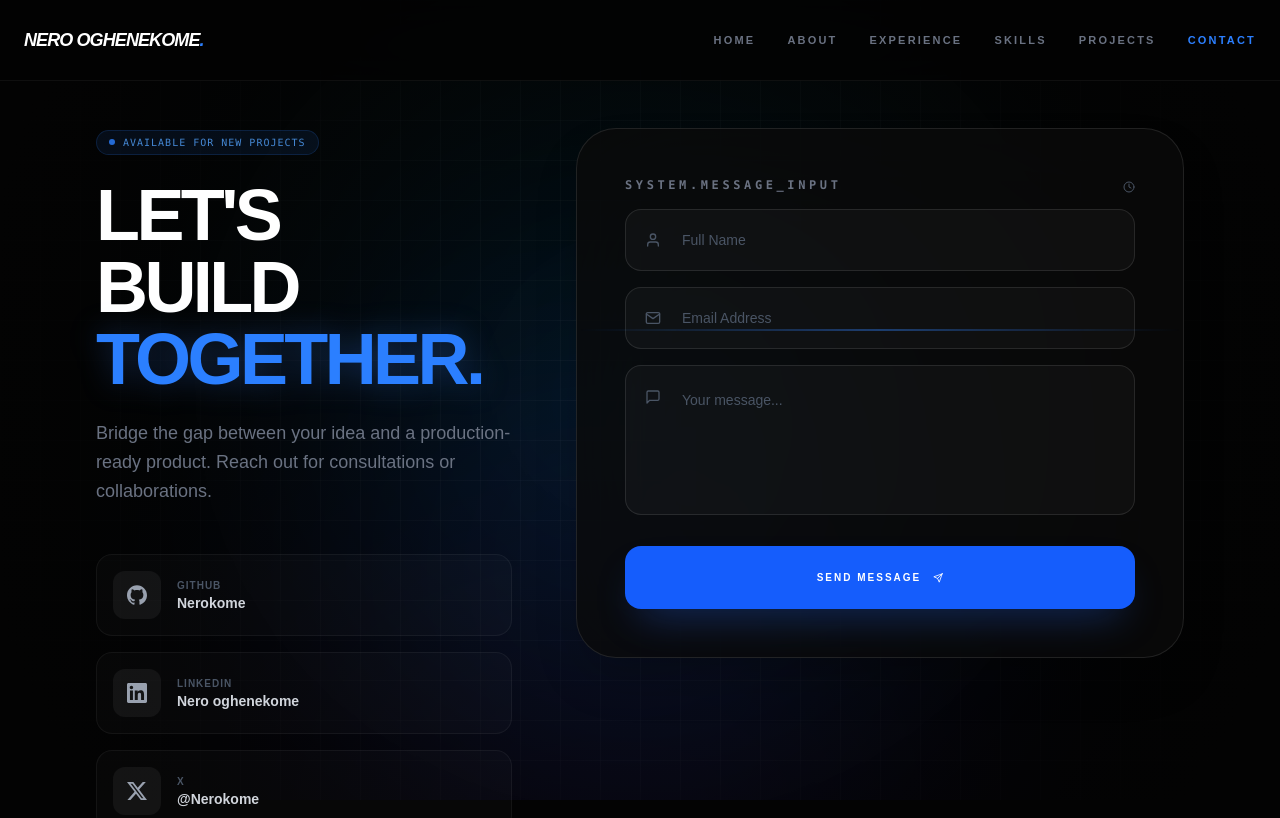
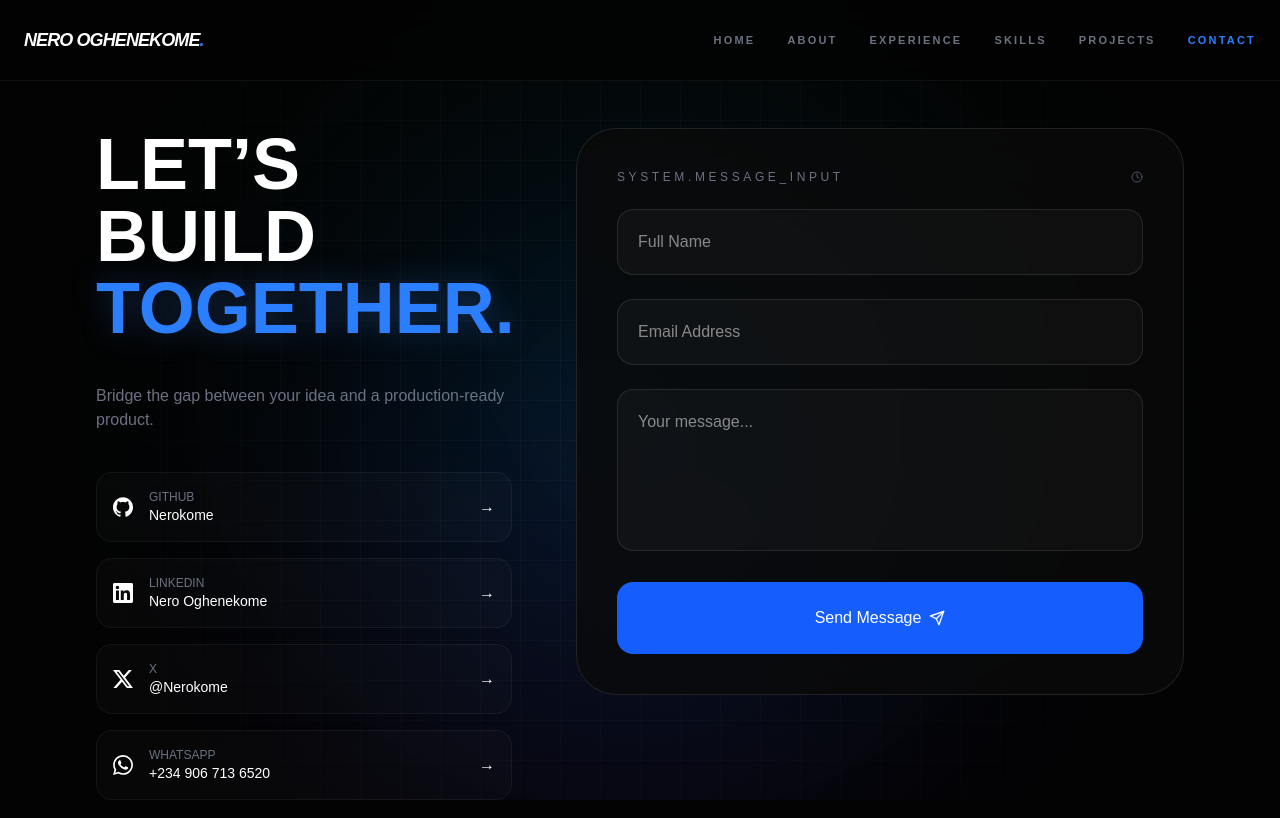
Before and after one commit to nerokome/Neroworld, a Next.js app: page /pages/contact in a window 1280 px wide. Shown: the top 818 px of the page. Built offline with nearby package versions, Linux system fonts and the light colour scheme.

Commit message:
fixed email

```diff
--- a/app/pages/contact/page.tsx
+++ b/app/pages/contact/page.tsx
@@ -3,166 +3,189 @@
 import React, { useState } from "react";
 import { motion, AnimatePresence } from "framer-motion";
 import { SiGithub, SiLinkedin, SiWhatsapp, SiX } from "react-icons/si";
-import { Toaster, toast } from "react-hot-toast";
-import { FiSend, FiUser, FiMail, FiMessageSquare, FiClock } from "react-icons/fi";
+import { toast } from "react-hot-toast";
+import {
+  FiSend,
+  FiUser,
+  FiMail,
+  FiMessageSquare,
+  FiClock,
+} from "react-icons/fi";
 
 const Page = () => {
   const [isSubmitting, setIsSubmitting] = useState(false);
-  const [formData, setFormData] = useState({ name: "", email: "", message: "" });
+  const [formData, setFormData] = useState({
+    name: "",
+    email: "",
+    message: "",
+  });
 
-  const handleChange = (e: React.ChangeEvent<HTMLInputElement | HTMLTextAreaElement>) => {
-    setFormData({ ...formData, [e.target.name]: e.target.value });
+  const handleChange = (
+    e: React.ChangeEvent<HTMLInputElement | HTMLTextAreaElement>
+  ) => {
+    const { name, value } = e.target;
+    setFormData((prev) => ({ ...prev, [name]: value }));
   };
 
   const handleSubmit = async (e: React.FormEvent) => {
     e.preventDefault();
+
+    const accessKey = process.env.NEXT_PUBLIC_WEB3FORMS_KEY;
+    if (!accessKey) {
+      toast.error("Form service unavailable.");
+      console.error("Missing NEXT_PUBLIC_WEB3FORMS_KEY");
+      return;
+    }
+
     setIsSubmitting(true);
-
     const toastId = toast.loading("Sending message...");
 
     try {
       const response = await fetch("https://api.web3forms.com/submit", {
         method: "POST",
-      headers: {
-        "Content-Type": "application/json",
-        Accept: "application/json",
-      },
+        headers: { "Content-Type": "application/json" },
         body: JSON.stringify({
-        access_key: process.env.NEXT_PUBLIC_WEB3FORMS_KEY,
+          access_key: accessKey,
           name: formData.name,
           email: formData.email,
           message: formData.message,
           subject: `New Portfolio Message from ${formData.name}`,
-        autoresponse: `
-Hi ${formData.name},
+          autoresponse: `Hi ${formData.name},
 
 Thanks for reaching out. I've received your message and will get back to you shortly.
 
-— Nero
-`,
+— Nero`,
         }),
       });
 
-    const result = await response.json();
-
-    if (!result.success) {
-      throw new Error("Submission failed");
+      if (!response.ok) {
+        throw new Error(`HTTP ${response.status}`);
       }
 
-    toast.success("Message sent. Check your email ✉️", { id: toastId });
+      const result = await response.json();
+      if (!result.success) {
+        throw new Error("Submission rejected");
+      }
+
+      toast.success("Message sent ", { id: toastId });
       setFormData({ name: "", email: "", message: "" });
-  } catch (error) {
-    console.error(error);
-    toast.error("Something went wrong. Try again.", { id: toastId });
+    } catch (err) {
+      console.error(err);
+      toast.error("Failed to send message.", { id: toastId });
     } finally {
       setIsSubmitting(false);
     }
   };
 
-
   return (
     <main className="relative min-h-screen bg-[#030303] text-white overflow-x-hidden">
 
+      <div className="fixed inset-0 z-0 overflow-hidden pointer-events-none">
 
-      <div className="fixed inset-0 z-0 overflow-hidden pointer-events-none">
         <div className="absolute inset-0 bg-[linear-gradient(to_right,#80808012_1px,transparent_1px),linear-gradient(to_bottom,#80808012_1px,transparent_1px)] bg-[size:40px_40px]" />
+
+
         <div className="absolute top-1/3 left-1/4 w-[600px] h-[600px] bg-blue-600/10 blur-[140px] rounded-full animate-pulse-slow" />
         <div className="absolute top-2/3 right-1/4 w-[700px] h-[700px] bg-purple-600/10 blur-[180px] rounded-full animate-pulse-slow" />
         <div className="absolute top-1/2 left-1/2 -translate-x-1/2 -translate-y-1/2 w-[800px] h-[800px] bg-cyan-500/10 blur-[160px] rounded-full animate-pulse-slow" />
+
+
         <div className="absolute inset-0 bg-[radial-gradient(circle,transparent_0%,#030303_90%)]" />
       </div>
-
       <section className="relative z-10 flex flex-col items-center justify-center min-h-screen px-6 md:px-24 py-32">
-        <div className="max-w-6xl w-full">
-
-          <div className="grid grid-cols-1 lg:grid-cols-12 gap-16">
-
+        <div className="max-w-6xl w-full grid grid-cols-1 lg:grid-cols-12 gap-16">
 
           <motion.div
             initial={{ opacity: 0, x: -50 }}
             animate={{ opacity: 1, x: 0 }}
-              className="lg:col-span-5 space-y-12"
+            className="lg:col-span-5 space-y-10"
           >
-              <div className="space-y-6">
-                <div className="inline-flex items-center gap-2 px-3 py-1 rounded-full bg-blue-500/10 border border-blue-500/20 text-blue-400 font-mono text-[10px] uppercase tracking-widest animate-pulse">
-                  <span className="w-1.5 h-1.5 rounded-full bg-blue-500" />
-                  Available for new projects
-                </div>
-
-                <h1 className="text-5xl md:text-7xl font-black tracking-tighter leading-none  uppercase">
-                  Let's <br /> Build <br /> <span className="text-blue-500 drop-shadow-[0_0_15px_rgba(59,130,246,0.3)]">Together.</span>
+            <h1 className="text-5xl md:text-7xl font-black uppercase leading-none">
+              Let’s <br />
+              Build <br />
+              <span className="text-blue-500 drop-shadow-[0_0_15px_rgba(59,130,246,0.3)]">
+                Together.
+              </span>
             </h1>
 
-                <p className="text-gray-500 text-lg max-w-md font-medium leading-relaxed">
-                  Bridge the gap between your idea and a production-ready product. Reach out for consultations or collaborations.
+            <p className="text-gray-500 max-w-md">
+              Bridge the gap between your idea and a production-ready product.
             </p>
-              </div>
 
-              <div className="grid grid-cols-1 gap-4">
+            <div className="space-y-4">
               {[
-                  { label: "Github", val: "Nerokome", icon: <SiGithub />, link: "https://github.com/Nerokome", color: "hover:border-white/40" },
-                  { label: "LinkedIn", val: "Nero oghenekome", icon: <SiLinkedin />, link: "https://www.linkedin.com/in/oghenero-oghenekome-997360259?utm_source=share&utm_campaign=share_via&utm_content=profile&utm_medium=ios_app", color: "hover:border-blue-500/40" },
-                  { label: "X ", val: "@Nerokome", icon: <SiX />, link: "https://x.com/nerokome?s=21&t=9eD6yL3-XMpKGdHtbYi4TA", color: "hover:border-white/60" },
-                  { label: "WhatsApp", val: "+234 09067136520", icon: <SiWhatsapp />, link: "https://wa.me/2349067136520", color: "hover:border-green-500/40" },
+                {
+                  label: "GitHub",
+                  val: "Nerokome",
+                  icon: <SiGithub />,
+                  link: "https://github.com/Nerokome",
+                },
+                {
+                  label: "LinkedIn",
+                  val: "Nero Oghenekome",
+                  icon: <SiLinkedin />,
+                  link:
+                    "https://www.linkedin.com/in/oghenero-oghenekome-997360259",
+                },
+                {
+                  label: "X",
+                  val: "@Nerokome",
+                  icon: <SiX />,
+                  link: "https://x.com/nerokome",
+                },
+                {
+                  label: "WhatsApp",
+                  val: "+234 906 713 6520",
+                  icon: <SiWhatsapp />,
+                  link: "https://wa.me/2349067136520",
+                },
               ].map((item, i) => (
-                  <motion.a
+                <a
                   key={i}
                   href={item.link}
                   target="_blank"
-                    whileHover={{ x: 10 }}
-                    className={`flex items-center justify-between p-4 bg-white/[0.02] border border-white/5 rounded-2xl transition-all duration-300 ${item.color} group`}
+                  className="flex items-center justify-between p-4 bg-white/[0.02] border border-white/5 rounded-2xl hover:border-white/40 transition"
                 >
                   <div className="flex items-center gap-4">
-                      <div className="w-12 h-12 rounded-xl bg-white/5 flex items-center justify-center text-xl text-gray-400 group-hover:scale-110 transition-transform">
-                        {item.icon}
-                      </div>
+                    <div className="text-xl">{item.icon}</div>
                     <div>
-                        <p className="text-[10px] font-bold text-gray-600 uppercase tracking-widest">{item.label}</p>
-                        <p className="text-sm font-semibold text-gray-300">{item.val}</p>
+                      <p className="text-xs text-gray-500 uppercase">
+                        {item.label}
+                      </p>
+                      <p className="text-sm">{item.val}</p>
                     </div>
                   </div>
-                    <div className="w-8 h-8 rounded-full border border-white/10 flex items-center justify-center opacity-0 group-hover:opacity-100 transition-opacity">
                   →
-                    </div>
-                  </motion.a>
+                </a>
               ))}
             </div>
           </motion.div>
 
-
           <motion.div
             initial={{ opacity: 0, scale: 0.95 }}
             animate={{ opacity: 1, scale: 1 }}
-              className="lg:col-span-7 relative"
+            className="lg:col-span-7"
           >
             <form
               onSubmit={handleSubmit}
-                className="relative bg-[#0a0a0a]/80 backdrop-blur-3xl border border-white/10 rounded-[2.5rem] p-8 md:p-12 shadow-2xl overflow-hidden"
+              className="relative bg-[#0a0a0a]/80 backdrop-blur-3xl border border-white/10 rounded-[2.5rem] p-10 space-y-6"
             >
-                <div className="absolute top-0 left-0 w-full h-[2px] bg-gradient-to-r from-transparent via-blue-500/50 to-transparent animate-scan" />
-
-                <div className="space-y-6">
-                  <div className="flex justify-between items-end mb-4">
-                    <h3 className="text-xs font-mono font-bold text-gray-500 uppercase tracking-[0.3em]">System.Message_Input</h3>
+              <div className="flex justify-between items-center">
+                <h3 className="text-xs uppercase tracking-[0.3em] text-gray-500">
+                  System.Message_Input
+                </h3>
                 <FiClock className="text-gray-600 text-xs" />
               </div>
 
-                  <div className="space-y-4">
-                    <div className="group relative">
-                      <FiUser className="absolute left-5 top-1/2 -translate-y-1/2 text-gray-600 group-focus-within:text-blue-500 transition-colors" />
               <input
-                        type="text"
                 name="name"
                 placeholder="Full Name"
                 value={formData.name}
                 onChange={handleChange}
                 required
-                        className="w-full bg-white/[0.03] border border-white/10 px-14 py-5 rounded-2xl text-sm font-medium focus:outline-none focus:bg-white/[0.06] focus:border-blue-500/50 transition-all placeholder:text-gray-600"
+                className="w-full bg-white/[0.03] border border-white/10 px-5 py-5 rounded-2xl"
               />
-                    </div>
 
-                    <div className="group relative">
-                      <FiMail className="absolute left-5 top-1/2 -translate-y-1/2 text-gray-600 group-focus-within:text-blue-500 transition-colors" />
               <input
                 type="email"
                 name="email"
@@ -170,67 +193,41 @@ Thanks for reaching out. I've received your message and will get back to you sho
                 value={formData.email}
                 onChange={handleChange}
                 required
-                        className="w-full bg-white/[0.03] border border-white/10 px-14 py-5 rounded-2xl text-sm font-medium focus:outline-none focus:bg-white/[0.06] focus:border-blue-500/50 transition-all placeholder:text-gray-600"
+                className="w-full bg-white/[0.03] border border-white/10 px-5 py-5 rounded-2xl"
               />
-                    </div>
 
-                    <div className="group relative">
-                      <FiMessageSquare className="absolute left-5 top-6 text-gray-600 group-focus-within:text-blue-500 transition-colors" />
               <textarea
                 name="message"
                 placeholder="Your message..."
+                rows={5}
                 value={formData.message}
                 onChange={handleChange}
                 required
-                        rows={5}
-                        className="w-full bg-white/[0.03] border border-white/10 px-14 py-6 rounded-2xl text-sm font-medium focus:outline-none focus:bg-white/[0.06] focus:border-blue-500/50 transition-all resize-none placeholder:text-gray-600"
+                className="w-full bg-white/[0.03] border border-white/10 px-5 py-5 rounded-2xl resize-none"
               />
-                    </div>
-                  </div>
 
               <button
                 type="submit"
                 disabled={isSubmitting}
-                    className="w-full relative py-6 rounded-2xl bg-blue-600 hover:bg-blue-500 transition-all duration-500 overflow-hidden disabled:opacity-50 disabled:cursor-not-allowed group shadow-[0_20px_40px_-15px_rgba(37,99,235,0.4)]"
+                className="w-full py-6 rounded-2xl bg-blue-600 hover:bg-blue-500 transition disabled:opacity-50"
               >
                 <AnimatePresence mode="wait">
                   {isSubmitting ? (
-                        <motion.div
-                          key="loading"
-                          initial={{ opacity: 0 }} animate={{ opacity: 1 }} exit={{ opacity: 0 }}
-                          className="flex items-center justify-center gap-3 font-black uppercase tracking-[0.2em] text-[10px]"
+                    <motion.span key="loading">Sending…</motion.span>
+                  ) : (
+                    <motion.span
+                      key="send"
+                      className="flex items-center justify-center gap-2"
                     >
-                          <div className="w-4 h-4 border-2 border-white/30 border-t-white rounded-full animate-spin" />
-                          Processing...
-                        </motion.div>
-                      ) : (
-                        <motion.div
-                          key="normal"
-                          initial={{ opacity: 0 }} animate={{ opacity: 1 }} exit={{ opacity: 0 }}
-                          className="flex items-center justify-center gap-3 font-black uppercase tracking-[0.2em] text-[10px]"
-                        >
-                          Send message  <FiSend className="group-hover:translate-x-1 transition-transform" />
-                        </motion.div>
+                      Send Message <FiSend />
+                    </motion.span>
                   )}
                 </AnimatePresence>
               </button>
-                </div>
             </form>
           </motion.div>
         </div>
-        </div>
       </section>
-
-      <style jsx global>{`
-        @keyframes scan {
-          0% { transform: translateY(0); opacity: 0; }
-          50% { opacity: 1; }
-          100% { transform: translateY(500px); opacity: 0; }
-        }
-        .animate-scan {
-          animation: scan 4s linear infinite;
-        }
-      `}</style>
     </main>
   );
 };
```
Lines whose indentation alone changed are shown as unchanged.
